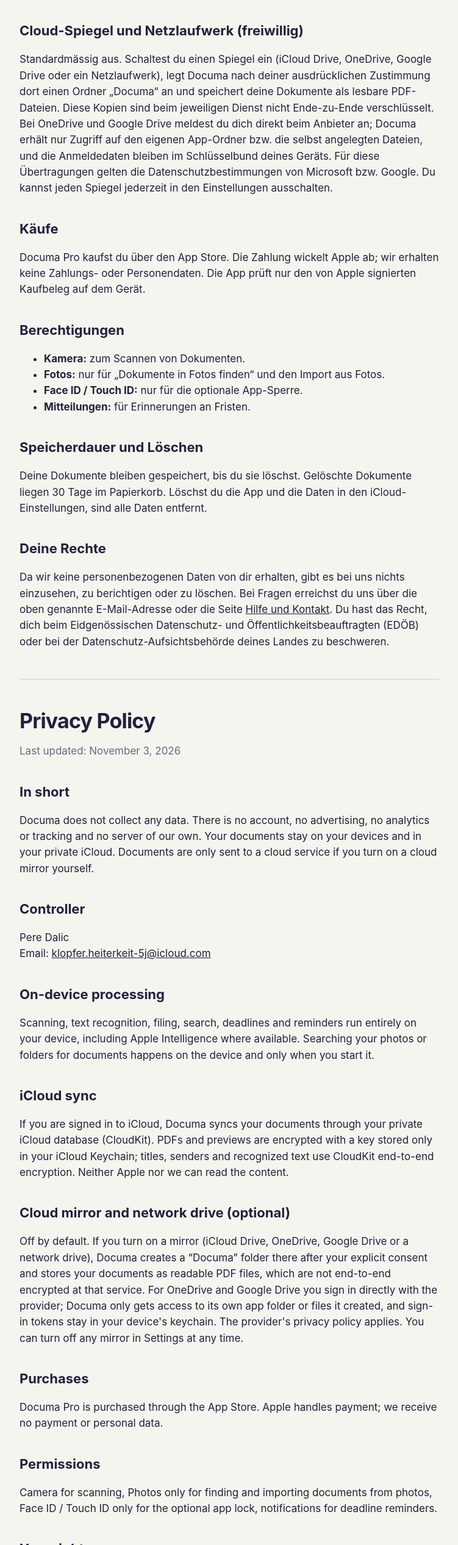
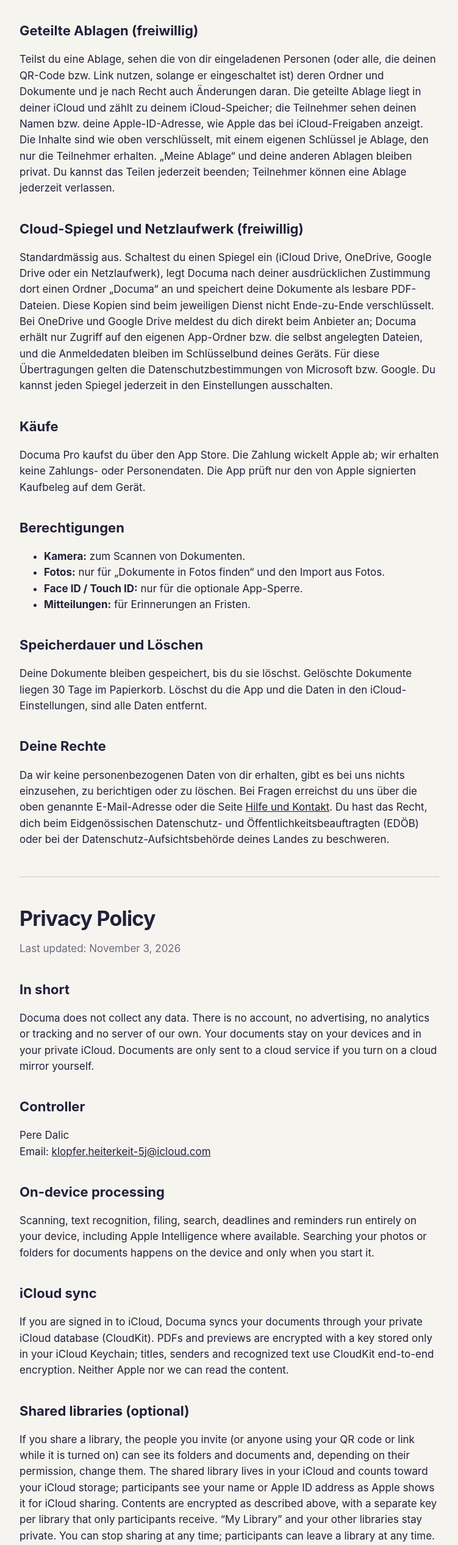
Before and after one commit to Pere-D/documa, a plain HTML site: page datenschutz.html in a window 1280 px wide. Shown: the part 1031-3564 px from the top of the page at 61% size, without its empty margins (264-1015 px from the left). Drawn offline with Linux system fonts and the light colour scheme.

Commit message:
Geteilte Ablagen in Hilfe und Datenschutz

```diff
--- a/datenschutz.html
+++ b/datenschutz.html
@@ -23,6 +23,9 @@
 
   <h2>iCloud-Synchronisation</h2>
   <p>Wenn du auf deinen Geräten bei iCloud angemeldet bist, gleicht Documa deine Dokumente über deine private iCloud-Datenbank (CloudKit) ab. Die PDF-Dateien und Vorschaubilder sind mit einem Schlüssel verschlüsselt, der nur in deinem iCloud-Schlüsselbund liegt; Titel, Absender und erkannter Text nutzen die Ende-zu-Ende-Verschlüsselung von CloudKit. Weder Apple noch wir können die Inhalte lesen. Es gelten zusätzlich die Datenschutzbestimmungen von Apple.</p>
+
+  <h2>Geteilte Ablagen (freiwillig)</h2>
+  <p>Teilst du eine Ablage, sehen die von dir eingeladenen Personen (oder alle, die deinen QR-Code bzw. Link nutzen, solange er eingeschaltet ist) deren Ordner und Dokumente und je nach Recht auch Änderungen daran. Die geteilte Ablage liegt in deiner iCloud und zählt zu deinem iCloud-Speicher; die Teilnehmer sehen deinen Namen bzw. deine Apple-ID-Adresse, wie Apple das bei iCloud-Freigaben anzeigt. Die Inhalte sind wie oben verschlüsselt, mit einem eigenen Schlüssel je Ablage, den nur die Teilnehmer erhalten. „Meine Ablage“ und deine anderen Ablagen bleiben privat. Du kannst das Teilen jederzeit beenden; Teilnehmer können eine Ablage jederzeit verlassen.</p>
 
   <h2>Cloud-Spiegel und Netzlaufwerk (freiwillig)</h2>
   <p>Standardmässig aus. Schaltest du einen Spiegel ein (iCloud Drive, OneDrive, Google Drive oder ein Netzlaufwerk), legt Documa nach deiner ausdrücklichen Zustimmung dort einen Ordner „Documa“ an und speichert deine Dokumente als lesbare PDF-Dateien. Diese Kopien sind beim jeweiligen Dienst nicht Ende-zu-Ende verschlüsselt. Bei OneDrive und Google Drive meldest du dich direkt beim Anbieter an; Documa erhält nur Zugriff auf den eigenen App-Ordner bzw. die selbst angelegten Dateien, und die Anmeldedaten bleiben im Schlüsselbund deines Geräts. Für diese Übertragungen gelten die Datenschutzbestimmungen von Microsoft bzw. Google. Du kannst jeden Spiegel jederzeit in den Einstellungen ausschalten.</p>
@@ -56,6 +59,8 @@
   <p>Scanning, text recognition, filing, search, deadlines and reminders run entirely on your device, including Apple Intelligence where available. Searching your photos or folders for documents happens on the device and only when you start it.</p>
   <h2>iCloud sync</h2>
   <p>If you are signed in to iCloud, Documa syncs your documents through your private iCloud database (CloudKit). PDFs and previews are encrypted with a key stored only in your iCloud Keychain; titles, senders and recognized text use CloudKit end-to-end encryption. Neither Apple nor we can read the content.</p>
+  <h2>Shared libraries (optional)</h2>
+  <p>If you share a library, the people you invite (or anyone using your QR code or link while it is turned on) can see its folders and documents and, depending on their permission, change them. The shared library lives in your iCloud and counts toward your iCloud storage; participants see your name or Apple ID address as Apple shows it for iCloud sharing. Contents are encrypted as described above, with a separate key per library that only participants receive. “My Library” and your other libraries stay private. You can stop sharing at any time; participants can leave a library at any time.</p>
   <h2>Cloud mirror and network drive (optional)</h2>
   <p>Off by default. If you turn on a mirror (iCloud Drive, OneDrive, Google Drive or a network drive), Documa creates a “Documa” folder there after your explicit consent and stores your documents as readable PDF files, which are not end-to-end encrypted at that service. For OneDrive and Google Drive you sign in directly with the provider; Documa only gets access to its own app folder or files it created, and sign-in tokens stay in your device's keychain. The provider's privacy policy applies. You can turn off any mirror in Settings at any time.</p>
   <h2>Purchases</h2>
```
Also changed, not shown: support.html (+2 -0 lines).
